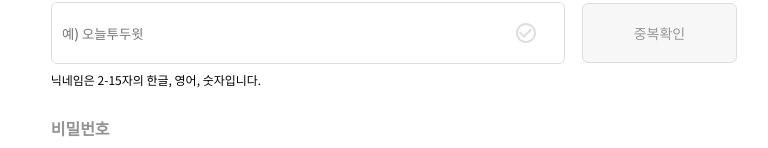
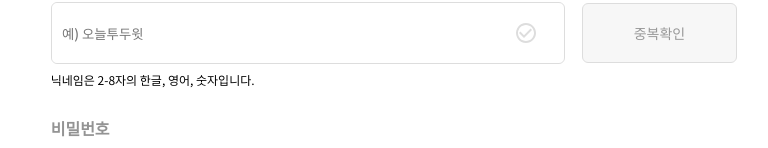
Before and after one commit to HanghaeE5/Front-end, a React (Create React App) app: page /signupemail in a window 1280 px wide. Shown: the part 390-538 px from the top of the page, without its empty margins (246-1014 px from the left). Built offline with nearby package versions, Linux system fonts and the light colour scheme; what recoil-persist would draw is missing.

Commit message:
[update] 닉네임 유효 수정, 로딩 캐릭터 넣음

```diff
--- a/src/component/modallayout/EditNicknameModal.tsx
+++ b/src/component/modallayout/EditNicknameModal.tsx
@@ -93,7 +93,7 @@ const EditNicknameModal = () => {
   const nav = useNavigate();
 
   const checkNickname = (asValue: string) => {
-    const regExp = /^[ㄱ-ㅎ|가-힣|a-z|A-Z|0-9|]{2,15}$/;
+    const regExp = /^[ㄱ-ㅎ|가-힣|a-z|A-Z|0-9|]{2,8}$/;
     return regExp.test(asValue);
   };
 
@@ -241,7 +241,7 @@ const EditNicknameModal = () => {
                 </CheckFont>
               ) : (
                 <CheckFont size={0.75} color={'black'}>
-                  닉네임은 2-15자의 한글, 영어, 숫자입니다.
+                  닉네임은 2-8자의 한글, 영어, 숫자입니다.
                 </CheckFont>
               )}
             </EvFontBox>
--- a/src/page/Main.tsx
+++ b/src/page/Main.tsx
@@ -196,7 +196,7 @@ export const Main = () => {
     localStorage.removeItem('hasTenMinVisit');
   }
   useEffect(() => {
-    console.log(new Date().getTime(), Number(tenMinVisit));
+    // console.log(new Date().getTime(), Number(tenMinVisit));
     const handleShowModal = () => {
       if (!todayVisit && !tenMinVisit) {
         setmodalGather({ ...modalGather, researchPopup: true });
--- a/src/page/SignUpEmail.tsx
+++ b/src/page/SignUpEmail.tsx
@@ -116,7 +116,7 @@ export const SignUpEmail = () => {
     return regExp.test(asValue);
   };
   const checkNickname = (asValue: string) => {
-    const regExp = /^[ㄱ-ㅎ|가-힣|a-z|A-Z|0-9|]{2,15}$/;
+    const regExp = /^[ㄱ-ㅎ|가-힣|a-z|A-Z|0-9|]{2,8}$/;
     return regExp.test(asValue);
   };
   const checkPassword = (asValue: string) => {
@@ -401,7 +401,7 @@ export const SignUpEmail = () => {
               </CheckFont>
             ) : (
               <CheckFont size={0.75} color={'black'}>
-                닉네임은 2-15자의 한글, 영어, 숫자입니다.
+                닉네임은 2-8자의 한글, 영어, 숫자입니다.
               </CheckFont>
             )}
           </EvFontBox>
--- a/src/page/SignUpSNS.tsx
+++ b/src/page/SignUpSNS.tsx
@@ -20,6 +20,7 @@ import {
   EvHelfInputInfo,
   EvCheckHelfBox,
   EvLineBox,
+  EvImgBox,
 } from '../component/element/BoxStyle';
 import { useCommonConfirm } from '../hooks/useCommonConfirm';
 import { PATH } from '../route/routeList';
@@ -66,7 +67,7 @@ export const SignUpSNS = () => {
   const nav = useNavigate();
 
   const checkNickname = (asValue: string) => {
-    const regExp = /^[ㄱ-ㅎ|가-힣|a-z|A-Z|0-9|]{2,15}$/;
+    const regExp = /^[ㄱ-ㅎ|가-힣|a-z|A-Z|0-9|]{2,8}$/;
     return regExp.test(asValue);
   };
 
@@ -188,6 +189,10 @@ export const SignUpSNS = () => {
     }
   }, [snsSignupNicknameOk]);
 
+  if (userInformData.status === 'loading') {
+    return <EvImgBox width={'17rem'} height={15} margin="auto" url="url(/assets/캐릭터/브라우니2단계.gif)"></EvImgBox>;
+  }
+
   return (
     <RegisterContainer>
       <HeaderContainer style={{ borderBottom: '1px solid #DDDDDD ' }}>
@@ -268,7 +273,7 @@ export const SignUpSNS = () => {
             </EvCheckFont>
           ) : (
             <EvCheckFont size={0.875} color={'black'}>
-              닉네임은 2-15자의 한글, 영어, 숫자입니다.
+              닉네임은 2-8자의 한글, 영어, 숫자입니다.
             </EvCheckFont>
           )}
         </EvFontBox>
```
Also changed, not shown: src/page/Login.tsx (+1 -6 lines).
